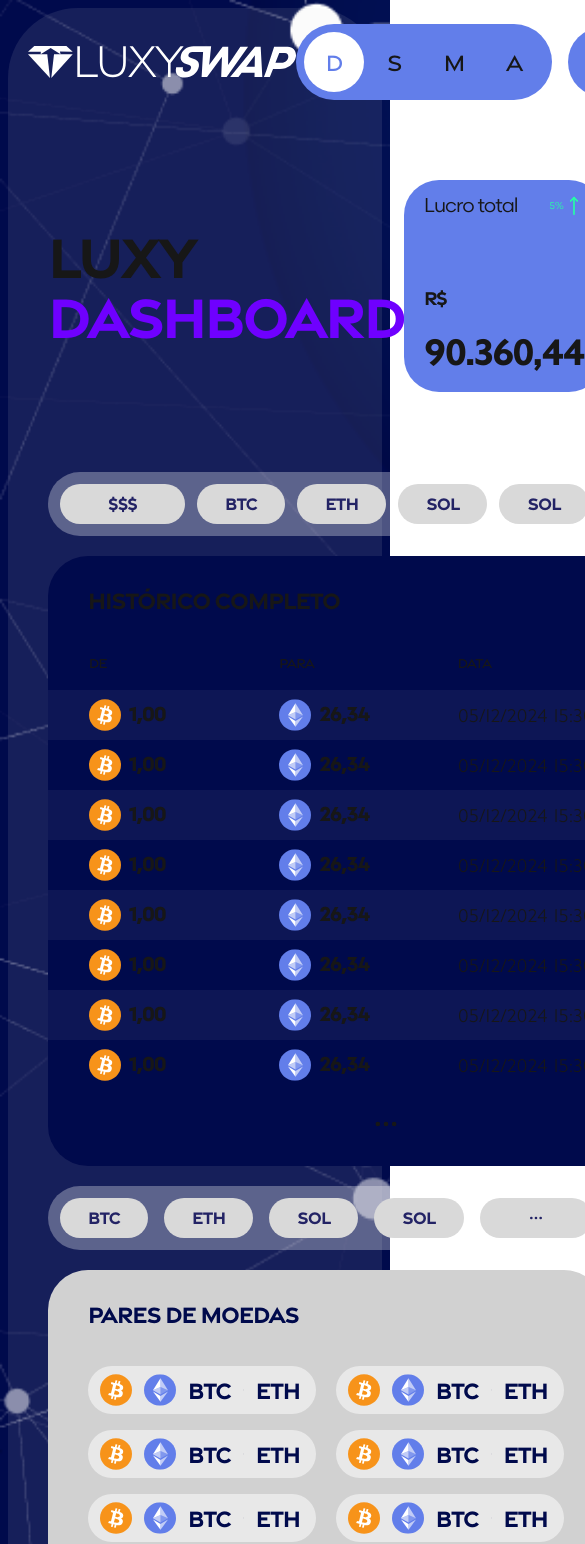
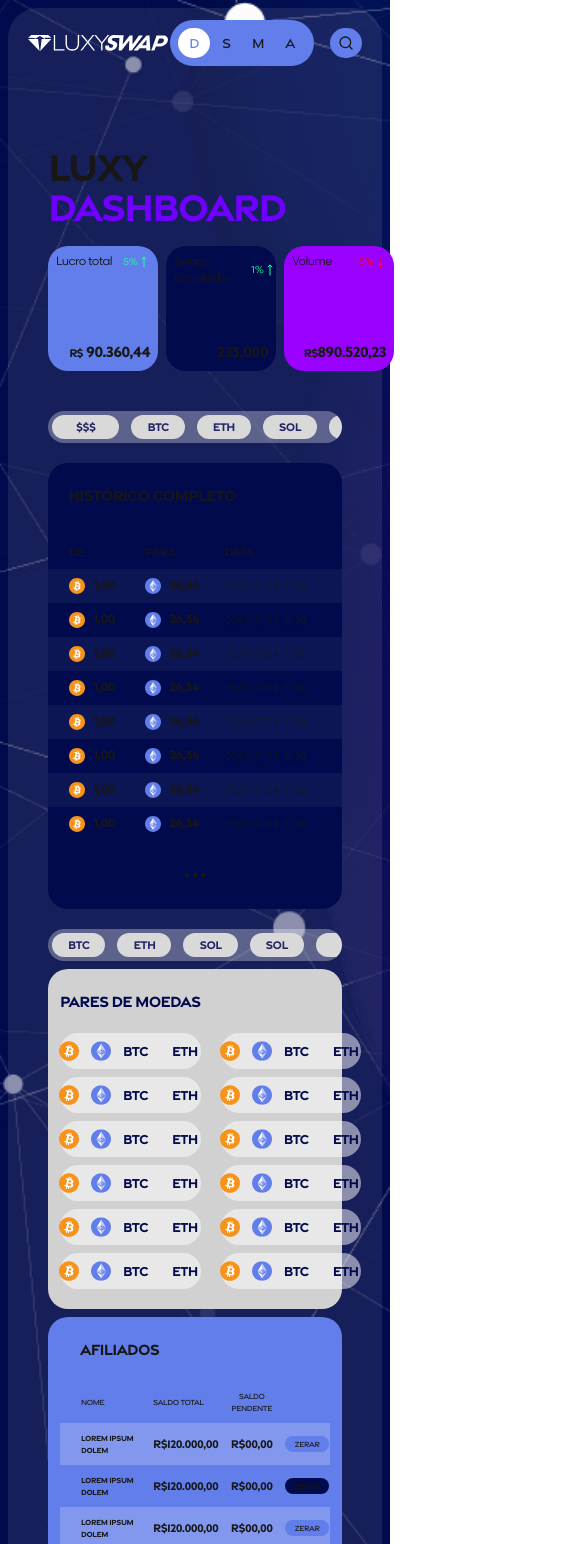
Before and after one commit to Rafael-Esteves/luxyswap-next, a Next.js app: page /dashboard in a window 390 px wide. Shown: the top 1544 px of the page, 585 px wide, since content can reach past the window. Built offline with nearby package versions, Linux system fonts and the light colour scheme.

Commit message:
responsive dashboard

```diff
--- a/app/dashboard/page.tsx
+++ b/app/dashboard/page.tsx
@@ -15,13 +15,13 @@
 function IconRow({ fromIcon, toIcon, fromText, toText }: Props) {
   return (
     <div className="flex items-center justify-center gap-3 rounded-full bg-[#FFFFFF80] py-2 pr-4 pl-3">
-      <Image width={32} height={32} src={fromIcon} className="size-8" alt={`${fromText} icon`} />
-      <Image width={32} height={32} src={toIcon} className="size-8" alt={`${toText} icon`} />
-      <span className="font-gravesend font-bold text-2xl tracking-tighter text-[#000A4C]">
+      <Image width={32} height={32} src={fromIcon} className="size-5 lg:size-8" alt={`${fromText} icon`} />
+      <Image width={32} height={32} src={toIcon} className="size-5 lg:size-8" alt={`${toText} icon`} />
+      <span className="font-gravesend font-bold text-sm lg:text-2xl tracking-tighter text-[#000A4C]">
         {fromText}
       </span>
       <MoveRight size={14} color="#000A4C" />
-      <span className="font-gravesend font-bold text-2xl tracking-tighter text-[#000A4C]">
+      <span className="font-gravesend font-bold text-sm lg:text-2xl tracking-tighter text-[#000A4C]">
         {toText}
       </span>
     </div>
@@ -33,110 +33,111 @@
     <div className="w-full bg-swap-gradient bg-cover bg-no-repeat">
       <div className="w-full bg-swap relative bg-cover bg-no-repeat min-h-screen">
         <AnimatedContainer className="w-full flex items-center justify-center flex-col p-2">
-          <div className="w-full flex  flex-col py-4 px-5 rounded-[70px] bg-[#D9D9D91A]">
+          <div className="w-full flex  flex-col py-3 lg:py-4 px-5 lg:px-10 rounded-[30px] lg:rounded-[70px] bg-[#D9D9D91A]">
             <div className="w-full flex items-center justify-between mb-20">
-              <Image width={307} height={36} src="/icons/logo.svg" alt="" />
+              <Image width={307} height={36} src="/icons/logo.svg" className="hidden lg:flex" alt="" />
+              <Image width={140} height={16} src="/icons/logo.svg" className="flex lg:hidden" alt="" />
               <div className="flex items-center justify-center gap-4">
                 <div className="flex items-center p-2 rounded-full bg-[#627EEA]">
-                  <Button className="size-[60px] font-gravesend text-2xl tracking-tighter text-[#627EEA] flex items-center justify-center rounded-full bg-white">
+                  <Button className="size-[30px] lg:size-[60px] font-gravesend text-sm lg:text-2xl tracking-tighter text-[#627EEA] flex items-center justify-center rounded-full bg-white">
                     D
                   </Button>
-                  <Button className="size-[60px] font-gravesend text-2xl tracking-tighter flex items-center justify-center rounded-full">
+                  <Button className="size-[30px] lg:size-[60px] font-gravesend text-sm lg:text-2xl tracking-tighter flex items-center justify-center rounded-full">
                     S
                   </Button>
-                  <Button className="size-[60px] font-gravesend text-2xl tracking-tighter flex items-center justify-center rounded-full">
+                  <Button className="size-[30px] lg:size-[60px] font-gravesend text-sm lg:text-2xl tracking-tighter flex items-center justify-center rounded-full">
                     M
                   </Button>
-                  <Button className="size-[60px] font-gravesend text-2xl tracking-tighter flex items-center justify-center rounded-full">
+                  <Button className="size-[30px] lg:size-[60px] font-gravesend text-sm lg:text-2xl tracking-tighter flex items-center justify-center rounded-full">
                     A
                   </Button>
                 </div>
-                <Button className="size-[70px] flex items-center justify-center rounded-full bg-[#627EEA]">
-                  <Search size={26} />
+                <Button className="size-[30px] lg:size-[70px] flex items-center justify-center rounded-full bg-[#627EEA]">
+                  <Search className="size-4 lg:size-6" />
                 </Button>
               </div>
             </div>
 
             <div className="px-5 w-full">
-              <div className="flex items-center justify-between w-full mb-20">
-                <h1 className="font-gravesend font-bold text-6xl tracking-tighter uppercase">
+              <div className="flex items-start lg:items-center flex-col lg:flex-row justify-between w-full mb-10 lg:mb-20">
+                <h1 className="font-gravesend mb-5 lg:mb-0 font-bold text-[40px] leading-10 lg:text-6xl tracking-tighter uppercase">
                   Luxy <br />
                   <span className="text-[#6F00FF]">dashboard</span>
                 </h1>
 
-                <div className="flex items-center justify-center gap-5">
-                  <div className="flex flex-col bg-[#627EEA] rounded-[35px] py-3 px-5 gap-10">
+                <div className="flex items-center justify-center gap-2 lg:gap-5">
+                  <div className="flex flex-col items-end justify-between p-2 lg:p-4 bg-[#627EEA] rounded-[20px] lg:rounded-[35px] w-[110px] h-[125px] lg:w-[300px] lg:h-[172px]">
                     <div className="flex items-center justify-between w-full">
-                      <span className="font-scandia text-xl tracking-tighter">
+                      <span className="font-scandia text-xs lg:text-xl tracking-tighter">
                         Lucro total
                       </span>
                       <span className="text-[10px] text-[#25FFA4] font-scandia font-normal flex items-center justify-center">
-                        5% <MoveUp size={20} color="#25FFA4" />
+                        5% <MoveUp className="size-3 lg:size-5" color="#25FFA4" />
                       </span>
                     </div>
 
-                    <span className="font-gravesend font-bold text-[40px] tracking-tighter">
-                      <span className="text-xl">R$</span> 90.360,44
+                    <span className="font-gravesend font-bold text-base lg:text-[40px] tracking-tighter">
+                      <span className="text-xs lg:text-xl">R$</span> 90.360,44
                     </span>
                   </div>
 
-                  <div className="flex flex-col bg-[#000A4C] rounded-[35px] py-3 px-5 gap-10">
+                  <div className="flex flex-col items-end justify-between p-2 lg:p-4 bg-[#000A4C] rounded-[20px] lg:rounded-[35px] w-[110px] h-[125px] lg:w-[300px] lg:h-[172px]">
                     <div className="flex items-center gap-5 justify-between w-full">
-                      <span className="font-scandia text-xl tracking-tighter">
+                      <span className="font-scandia text-xs lg:text-xl tracking-tighter">
                         Swaps concluídos
                       </span>
                       <span className="text-[10px] text-[#25FFA4] font-scandia font-normal flex items-center justify-center">
-                        1% <MoveUp size={20} color="#25FFA4" />
+                        1% <MoveUp className="size-3 lg:size-5" color="#25FFA4" />
                       </span>
                     </div>
 
-                    <span className="font-gravesend font-bold text-end text-[40px] tracking-tighter">
+                    <span className="font-gravesend font-bold text-end text-base lg:text-[40px] tracking-tighter">
                       235.000
                     </span>
                   </div>
 
-                  <div className="flex flex-col bg-[#9900FF] rounded-[35px] py-3 px-5 gap-10">
+                  <div className="flex flex-col items-end justify-between p-2 lg:p-4 bg-[#9900FF] rounded-[20px] lg:rounded-[35px] w-[110px] h-[125px] lg:w-[300px] lg:h-[172px]">
                     <div className="flex items-center justify-between w-full">
-                      <span className="font-scandia text-xl tracking-tighter">
+                      <span className="font-scandia text-xs lg:text-xl tracking-tighter">
                         Volume
                       </span>
                       <span className="text-[10px] text-[#FF0004] font-scandia font-normal flex items-center justify-center">
-                        5% <MoveDown size={20} color="#FF0004" />
+                        5% <MoveDown className="size-3 lg:size-5" color="#FF0004" />
                       </span>
                     </div>
 
-                    <span className="font-gravesend font-bold text-[40px] tracking-tighter">
-                      <span className="text-xl">R$</span>890.520,23
+                    <span className="font-gravesend font-bold text-base lg:text-[40px] tracking-tighter">
+                      <span className="text-xs lg:text-xl">R$</span>890.520,23
                     </span>
                   </div>
                 </div>
               </div>
 
               <div className="flex items-start justify-between gap-5 flex-col md:flex-row w-full">
-                <div className="flex flex-col items-center justify-center gap-5 ">
-                  <div className="flex items-center justify-center gap-3 rounded-full bg-[#FFFFFF4D] p-3">
-                    <Button className="px-12 font-bold font-gravesend text-lg text-[#232365] tracking-tighter py-3 h-10 rounded-full bg-[#D9D9D9] flex items-center justify-center">
+                <div className="flex flex-col w-full items-center justify-center gap-5 ">
+                  <div className="flex items-center w-full overflow-x-auto justify-between lg:justify-center gap-3 rounded-full bg-[#FFFFFF4D] p-1 lg:p-3">
+                    <Button className="px-6 lg:px-12 font-bold font-gravesend text-xs lg:text-lg text-[#232365] tracking-tighter py-3 h-6 lg:h-10 rounded-full bg-[#D9D9D9] flex items-center justify-center">
                       $$$
                     </Button>
-                    <Button className="px-7 font-bold font-gravesend text-lg text-[#232365] tracking-tighter py-3 h-10 rounded-full bg-[#D9D9D9] flex items-center justify-center">
+                    <Button className="px-4 lg:px-7 font-bold font-gravesend text-xs lg:text-lg text-[#232365] tracking-tighter py-3 h-6 lg:h-10 rounded-full bg-[#D9D9D9] flex items-center justify-center">
                       BTC
                     </Button>
-                    <Button className="px-7 font-bold font-gravesend text-lg text-[#232365] tracking-tighter py-3 h-10 rounded-full bg-[#D9D9D9] flex items-center justify-center">
+                    <Button className="px-4 lg:px-7 font-bold font-gravesend text-xs lg:text-lg text-[#232365] tracking-tighter py-3 h-6 lg:h-10 rounded-full bg-[#D9D9D9] flex items-center justify-center">
                       ETH
                     </Button>
-                    <Button className="px-7 font-bold font-gravesend text-lg text-[#232365] tracking-tighter py-3 h-10 rounded-full bg-[#D9D9D9] flex items-center justify-center">
+                    <Button className="px-4 lg:px-7 font-bold font-gravesend text-xs lg:text-lg text-[#232365] tracking-tighter py-3 h-6 lg:h-10 rounded-full bg-[#D9D9D9] flex items-center justify-center">
                       SOL
                     </Button>
-                    <Button className="px-7 font-bold font-gravesend text-lg text-[#232365] tracking-tighter py-3 h-10 rounded-full bg-[#D9D9D9] flex items-center justify-center">
+                    <Button className="px-4 lg:px-7 font-bold font-gravesend text-xs lg:text-lg text-[#232365] tracking-tighter py-3 h-6 lg:h-10 rounded-full bg-[#D9D9D9] flex items-center justify-center">
                       SOL
                     </Button>
-                    <Button className="px-12 font-bold font-gravesend text-lg text-[#232365] tracking-tighter py-3 h-10 rounded-full bg-[#D9D9D9] flex items-center justify-center">
+                    <Button  className="px-6 lg:px-12 font-bold font-gravesend text-xs lg:text-lg text-[#232365] tracking-tighter py-3 h-6 lg:h-10 rounded-full bg-[#D9D9D9] flex items-center justify-center">
                       <Ellipsis size={20} color="#232365" />
                     </Button>
                   </div>
 
-                  <div className="flex flex-col items-start w-full py-7 bg-[#000A4C] rounded-[40px] gap-5">
-                    <h1 className="font-bold font-gravesend text-2xl pl-10 mb-4 tracking-tighter">
+                  <div className="flex flex-col items-start w-full py-5 lg:py-7 bg-[#000A4C] rounded-[20px] lg:rounded-[40px] gap-5">
+                    <h1 className="font-bold font-gravesend text-base lg:text-2xl pl-5 lg:pl-10 mb-4 tracking-tighter">
                       hISTÓRICO COMPLETO
                     </h1>
 
@@ -144,17 +145,17 @@
                       <thead>
                         <tr>
                           <th>
-                            <div className="flex items-center pl-10 justify-start font-gravesend text-sm tracking-tighter font-medium pb-4">
+                            <div className="flex items-center pl-5 lg:pl-10 justify-start font-gravesend text-xs lg:text-sm tracking-tighter font-medium pb-2 lg:pb-4">
                               DE
                             </div>
                           </th>
                           <th>
-                            <div className="flex items-center justify-start font-gravesend text-sm tracking-tighter font-medium pb-4">
+                            <div className="flex items-center justify-start font-gravesend text-xs lg:text-sm tracking-tighter font-medium pb-2 lg:pb-4">
                               PARA
                             </div>
                           </th>
                           <th>
-                            <div className="flex items-center justify-start font-gravesend text-sm tracking-tighter font-medium pb-4">
+                            <div className="flex items-center justify-start font-gravesend text-xs lg:text-sm tracking-tighter font-medium pb-2 lg:pb-4">
                               DATA
                             </div>
                           </th>
@@ -170,15 +171,15 @@
                             )}
                           >
                             <td>
-                              <div className="flex pl-10 py-2 items-center justify-start gap-2">
+                              <div className="flex pl-5 lg:pl-10 py-2 items-center justify-start gap-2">
                                 <Image
                                   height={32}
                                   width={32}
                                   src={item.fromIcon}
-                                  className="size-8"
+                                  className="size-4 lg:size-8"
                                   alt="From Icon"
                                 />
-                                <span className="font-scandia text-xl tracking-tighter font-bold">
+                                <span className="font-scandia text-xs lg:text-xl tracking-tighter font-bold">
                                   {item.fromAmount}
                                 </span>
                               </div>
@@ -189,17 +190,17 @@
                                 height={32}
                                 width={32}
                                   src={item.toIcon}
-                                  className="size-8"
+                                  className="size-4 lg:size-8"
                                   alt="To Icon"
                                 />
-                                <span className="font-scandia text-xl tracking-tighter font-bold">
+                                <span className="font-scandia text-xs lg:text-xl tracking-tighter font-bold">
                                   {item.toAmount}
                                 </span>
                               </div>
                             </td>
                             <td>
                               <div className="flex items-center justify-start gap-2">
-                                <span className="font-normal font-gravesend text-xl">
+                                <span className="font-normal font-gravesend text-xs lg:text-xl">
                                   {item.date}
                                 </span>
                               </div>
@@ -214,32 +215,32 @@
                     </div>
                   </div>
                 </div>
-                <div className="flex flex-col items-center">
-                  <div className="flex w-fit items-center justify-center gap-4 rounded-full bg-[#FFFFFF4D] p-3 mb-5">
-                    <Button className="px-7 font-bold font-gravesend text-lg text-[#232365] tracking-tighter py-3 h-10 rounded-full bg-[#D9D9D9] flex items-center justify-center">
+                <div className="flex flex-col items-center w-full">
+                  <div className="flex items-center w-full overflow-x-auto justify-between lg:justify-center gap-3 rounded-full bg-[#FFFFFF4D] p-1 lg:p-3">
+                    <Button className="px-4 lg:px-7 font-bold font-gravesend text-xs lg:text-lg text-[#232365] tracking-tighter py-3 h-6 lg:h-10 rounded-full bg-[#D9D9D9] flex items-center justify-center">
                       BTC
                     </Button>
-                    <Button className="px-7 font-bold font-gravesend text-lg text-[#232365] tracking-tighter py-3 h-10 rounded-full bg-[#D9D9D9] flex items-center justify-center">
+                    <Button className="px-4 lg:px-7 font-bold font-gravesend text-xs lg:text-lg text-[#232365] tracking-tighter py-3 h-6 lg:h-10 rounded-full bg-[#D9D9D9] flex items-center justify-center">
                       ETH
                     </Button>
-                    <Button className="px-7 font-bold font-gravesend text-lg text-[#232365] tracking-tighter py-3 h-10 rounded-full bg-[#D9D9D9] flex items-center justify-center">
+                    <Button className="px-4 lg:px-7 font-bold font-gravesend text-xs lg:text-lg text-[#232365] tracking-tighter py-3 h-6 lg:h-10 rounded-full bg-[#D9D9D9] flex items-center justify-center">
                       SOL
                     </Button>
-                    <Button className="px-7 font-bold font-gravesend text-lg text-[#232365] tracking-tighter py-3 h-10 rounded-full bg-[#D9D9D9] flex items-center justify-center">
+                    <Button className="px-4 lg:px-7 font-bold font-gravesend text-xs lg:text-lg text-[#232365] tracking-tighter py-3 h-6 lg:h-10 rounded-full bg-[#D9D9D9] flex items-center justify-center">
                       SOL
                     </Button>
-                    <Button className="px-12 font-bold font-gravesend text-lg text-[#232365] tracking-tighter py-3 h-10 rounded-full bg-[#D9D9D9] flex items-center justify-center">
+                    <Button className="px-6 lg:px-12 font-bold font-gravesend text-xs lg:text-lg text-[#232365] tracking-tighter py-3 h-6 lg:h-10 rounded-full bg-[#D9D9D9] flex items-center justify-center">
                       <Ellipsis size={20} color="#232365" />
                     </Button>
                   </div>
 
-                  <div className="flex flex-col items-start px-10 py-7 w-fit  bg-[#D1D1D1] rounded-[40px] gap-5">
-                    <h1 className="font-bold text-[#000A4C] font-gravesend text-2xl mb-4 tracking-tighter">
+                  <div className="flex flex-col mt-2 lg:mt-5 items-start px-3 py-5 lg:py-7 w-full bg-[#D1D1D1] rounded-[20px] lg:rounded-[40px] gap-3 lg:gap-5">
+                    <h1 className="font-bold text-[#000A4C] font-gravesend text-base lg:text-2xl mb-2 lg:mb-4 tracking-tighter">
                       pares de moedas
                     </h1>
 
-                    <div className="flex items-center justify-between gap-5">
-                      <div className="flex flex-col gap-4">
+                    <div className="flex items-center w-full justify-between gap-5">
+                      <div className="flex flex-col gap-2 lg:gap-4">
                         {pairCoins.map((item, index) => (
                           <IconRow
                             key={index}
@@ -250,7 +251,7 @@
                           />
                         ))}
                       </div>
-                      <div className="flex flex-col gap-4">
+                      <div className="flex flex-col gap-2 lg:gap-4">
                         {pairCoins.map((item, index) => (
                           <IconRow
                             key={index}
@@ -264,8 +265,8 @@
                     </div>
                   </div>
 
-                  <div className="flex flex-col items-start w-full py-7 mt-5 bg-[#627EEA] rounded-[40px] gap-5">
-                      <h1 className="font-bold font-gravesend text-2xl pl-10 mb-4 tracking-tighter">
+                  <div className="flex flex-col mt-2 lg:mt-5 items-start px-3 py-5 lg:py-7 w-full bg-[#627EEA] rounded-[20px] lg:rounded-[40px] gap-3 lg:gap-5">
+                      <h1 className="font-bold font-gravesend text-base lg:text-2xl pl-5 lg:pl-10 mb-4 tracking-tighter">
                         afiliados
                       </h1>
 
@@ -273,17 +274,17 @@
                         <thead>
                           <tr>
                             <th>
-                              <div className="flex items-center pl-10 justify-start font-gravesend text-sm tracking-tighter font-medium pb-4">
+                              <div className="flex items-center pl-5 lg:pl-10 justify-start font-gravesend text-[8px] lg:text-sm tracking-tighter font-medium pb-2 lg:pb-4">
                                 NOME
                               </div>
                             </th>
                             <th>
-                              <div className="flex items-center justify-start font-gravesend text-sm tracking-tighter font-medium pb-4">
+                              <div className="flex items-center justify-start font-gravesend text-[8px] lg:text-sm tracking-tighter font-medium pb-2 lg:pb-4">
                                 SALDO TOTAL
                               </div>
                             </th>
                             <th>
-                              <div className="flex items-center justify-start font-gravesend text-sm tracking-tighter font-medium pb-4">
+                              <div className="flex items-center justify-start font-gravesend text-[8px] lg:text-sm tracking-tighter font-medium pb-2 lg:pb-4">
                                 SALDO PENDENTE
                               </div>
                             </th>
@@ -296,36 +297,36 @@
                               key={index}
                               className={cn(
                                 "w-full",
-                                index % 2 === 0 ? "bg-[#FFFFFF0D]" : ""
+                                index % 2 === 0 ? "bg-[#FFFFFF33]" : ""
                               )}
                             >
                               <td>
-                                <div className="flex pl-10 py-2 items-center justify-start">
-                                  <span className="font-gravesend uppercase tracking-tighter font-bold">
+                                <div className="flex pl-5 lg:pl-10 py-2 items-center justify-start">
+                                  <span className="font-gravesend text-[8px] lg:text-base uppercase tracking-tighter font-bold">
                                     {item.name}
                                   </span>
                                 </div>
                               </td>
                               <td>
                                 <div className="flex items-center justify-center">
-                                  <span className="font-gravesend uppercase tracking-tighter font-bold">
+                                  <span className="font-gravesend uppercase text-xs lg:text-base tracking-tighter font-bold">
                                     {item.totalAmount}
                                   </span>
                                 </div>
                               </td>
                               <td>
                                 <div className="flex items-center justify-center">
-                                  <span className="font-gravesend uppercase tracking-tighter font-bold">
+                                  <span className="font-gravesend uppercase text-xs lg:text-base tracking-tighter font-bold">
                                     {item.restAmount}
                                   </span>
                                 </div>
                               </td>
                               <td>
-                                <div className="pr-10">
+                                <div className="pr-0 lg:pr-10">
                                 <Button
                                   className={cn(
-                                    "w-[88px] h-7 flex items-center justify-center rounded-full font-gravesend text-xs tracking-tighter font-medium",
-                                    index % 2 !== 0
+                                    "w-11 lg:w-[88px] h-4 lg:h-7 flex items-center justify-center rounded-full font-gravesend text-[8px] lg:text-xs tracking-tighter font-medium",
+                                    index % 2 === 0
                                       ? "bg-[#627EEA]"
                                       : "bg-[#000A4C]"
                                   )}
--- a/app/layout.tsx
+++ b/app/layout.tsx
@@ -76,7 +76,7 @@
 })
 
 export const metadata: Metadata = {
-  title: "Create Next App",
+  title: "LuxySwap | Loren Ipsum...",
   description: "Generated by create next app",
 };
 
```
